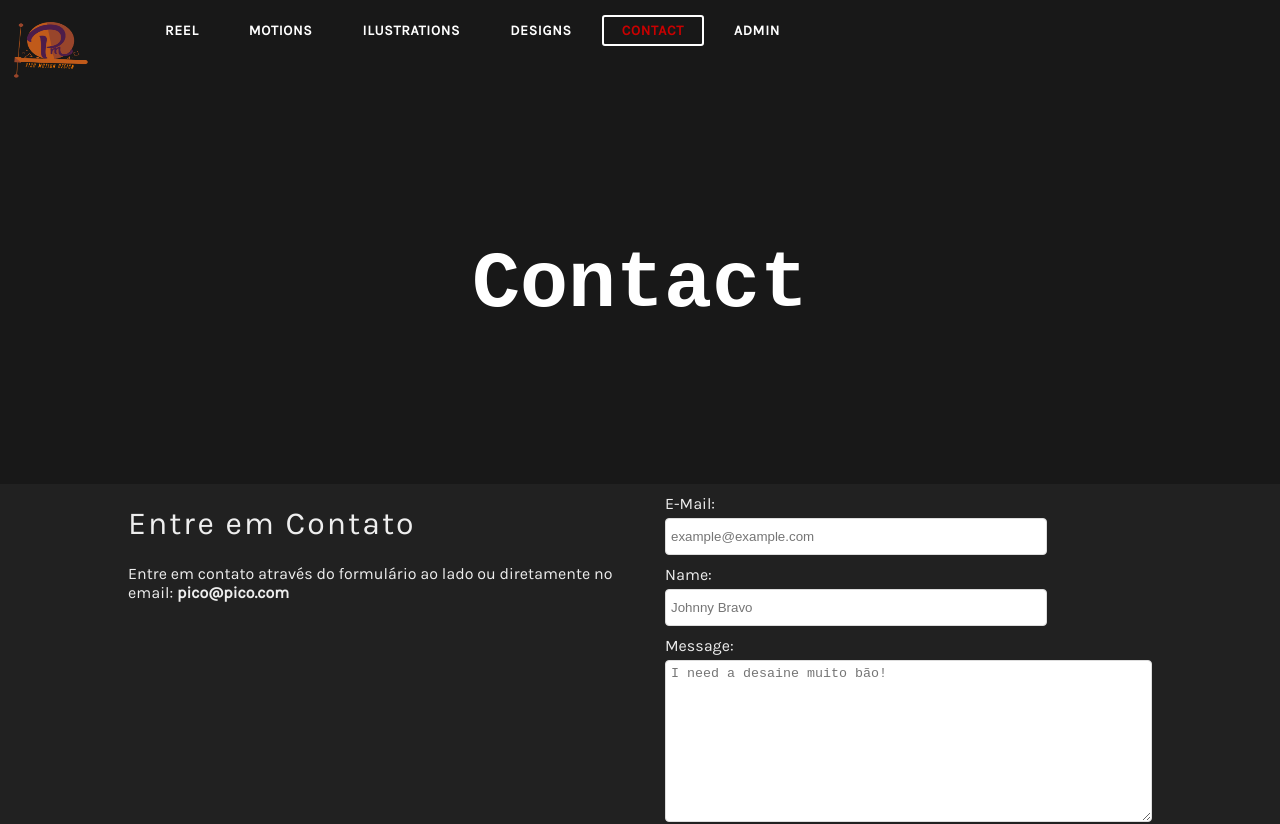
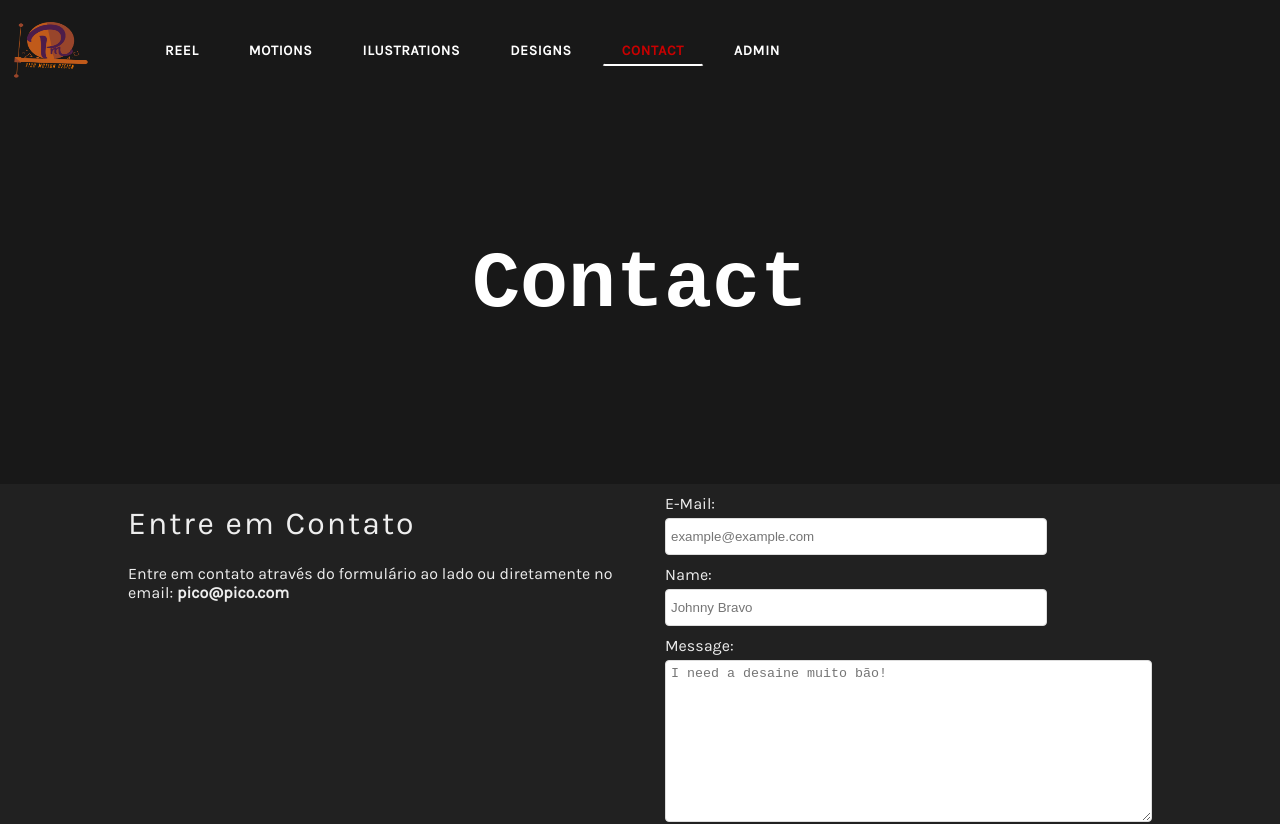
Before and after one commit to luflax/Portfolio-icaro-frontend, a React (Create React App) app: page /contact in a window 1280 px wide. Shown: the top 824 px of the page. Built offline with nearby package versions, Linux system fonts and the light colour scheme.

Commit message:
ajustes no layout do header

```diff
--- a/src/template/header.css
+++ b/src/template/header.css
@@ -18,7 +18,7 @@
 .header ul{
     list-style: none;
     padding: 0 0 0 50px;
-    margin: 0 50px 0 0;
+    margin: 20px 50px 0 0;
 }
 .header ul>li{
     padding: 5px;
@@ -68,9 +68,9 @@
 }
 .headerButton:hover{
     color: #c90000;
-    /*border: 2px solid #FFF;*/
+    border-bottom: 2px solid #FFF;
 }
 .headerButton.active{
     color: #c90000;
-    border: 2px solid #FFF;
+    border-bottom: 2px solid #FFF;
 }
```
